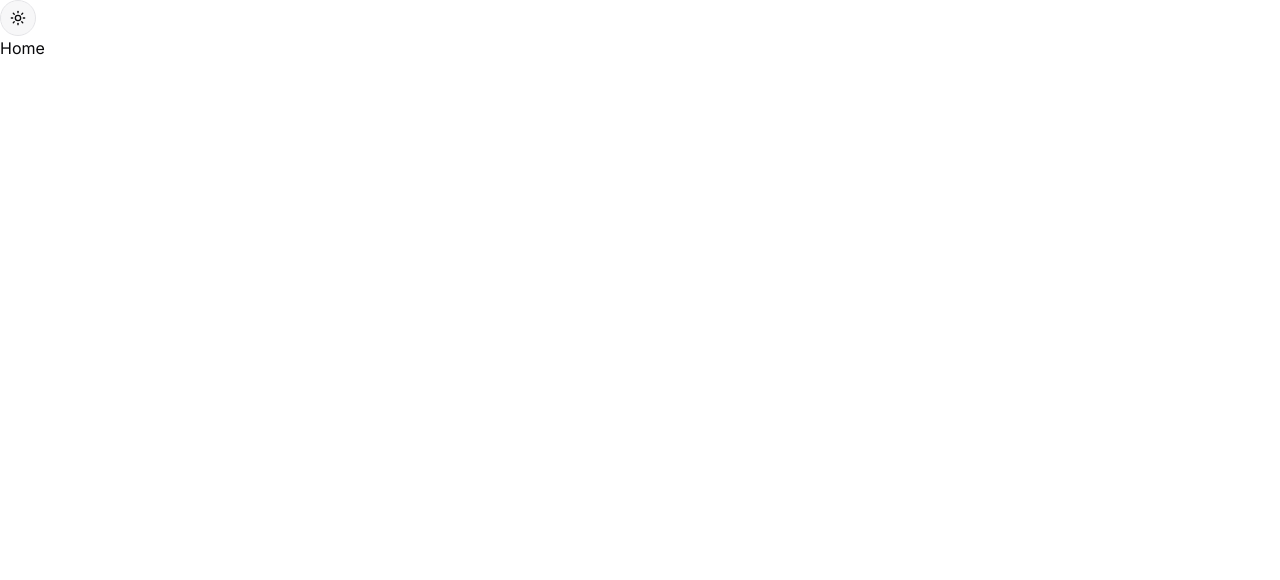
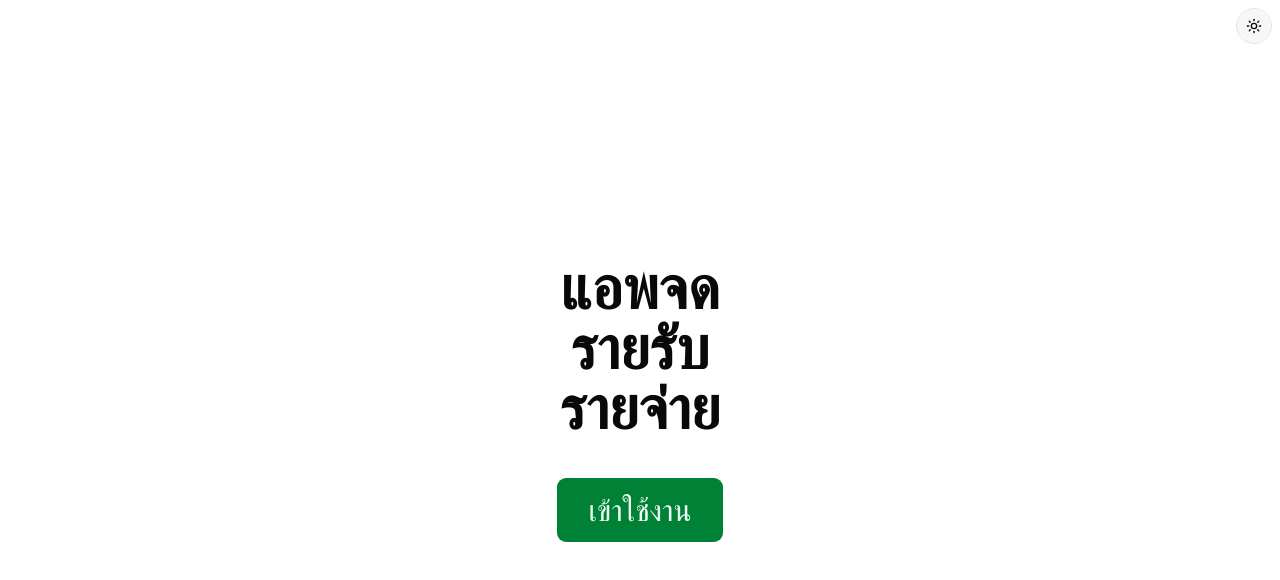
Before and after one commit to Thuttaphol/money-tracking, a Next.js app: page / in a window 1280 px wide. Shown: the top 580 px of the page. Built offline with nearby package versions, Linux system fonts and the light colour scheme; no server answers.

Commit message:
feat: enhance Home component with authentication check and UI layout improvements

```diff
--- a/app/page.tsx
+++ b/app/page.tsx
@@ -1,10 +1,44 @@
+"use client";
+
 import { ThemeToggle } from "@/components/theme-toggle";
+import { Button } from "@/components/ui/button";
+import Link from "next/link";
+import { useAuthUser } from "../app/contexts/auth-context";
+import { useRouter } from "next/navigation";
+import { useEffect } from "react";
 
 export default function Home() {
+  const { isLoading, isAuthenticated } = useAuthUser();
+  const router = useRouter();
+
+  useEffect(() => {
+    if (isAuthenticated && !isLoading) {
+      router.replace("/transaction");
+    }
+  }, [isAuthenticated, isLoading, router]);
+
+  if (isLoading) {
+    return;
+  }
+
   return (
     <div>
-      <ThemeToggle />
-      <main>Home</main>
+      <main className="flex h-dvh flex-col items-center justify-center">
+        <div className="fixed top-2 right-2">
+          <ThemeToggle />
+        </div>
+        <div className="text-center text-6xl font-bold">
+          <p>แอพจด</p>
+          <p>
+            รายรับ
+            <br />
+            รายจ่าย
+          </p>
+        </div>
+        <Link href="/transaction">
+          <Button className="mt-10 rounded-lg p-8 text-3xl">เข้าใช้งาน</Button>
+        </Link>
+      </main>
     </div>
   );
 }
```
